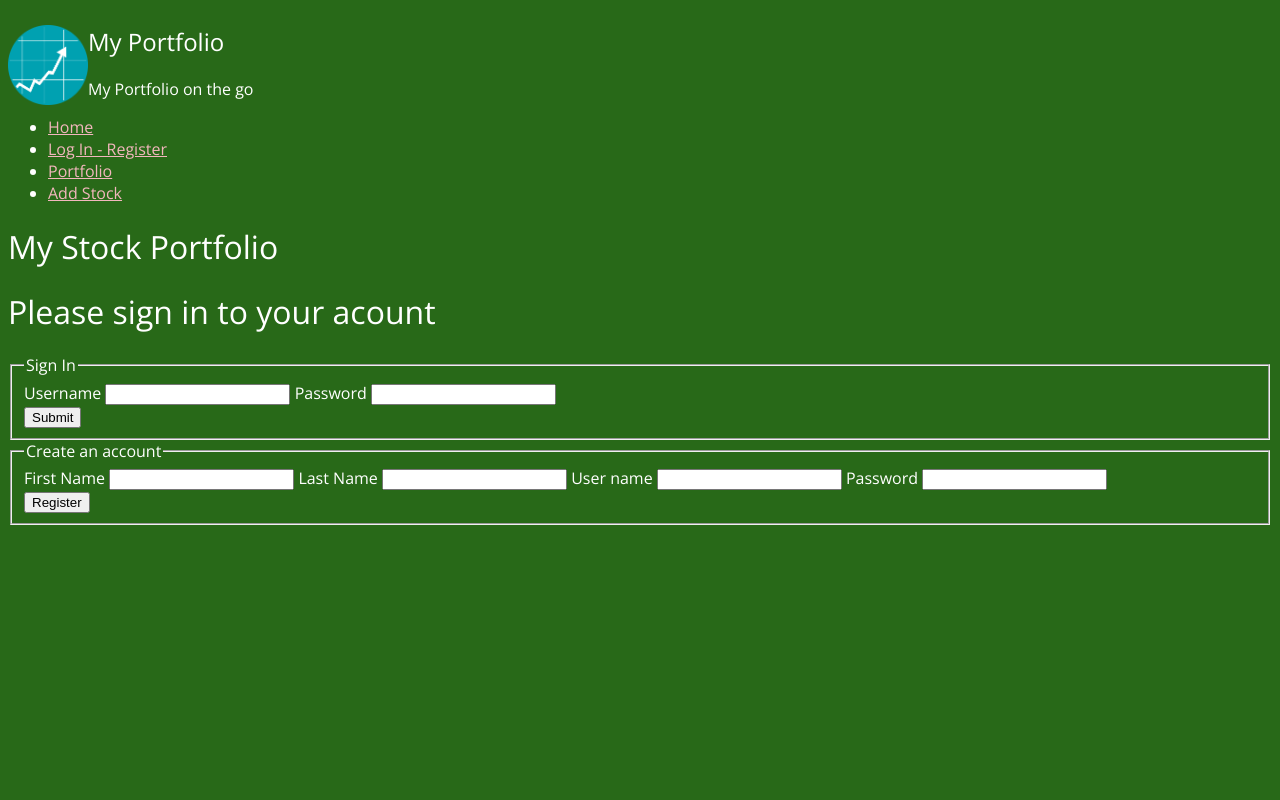
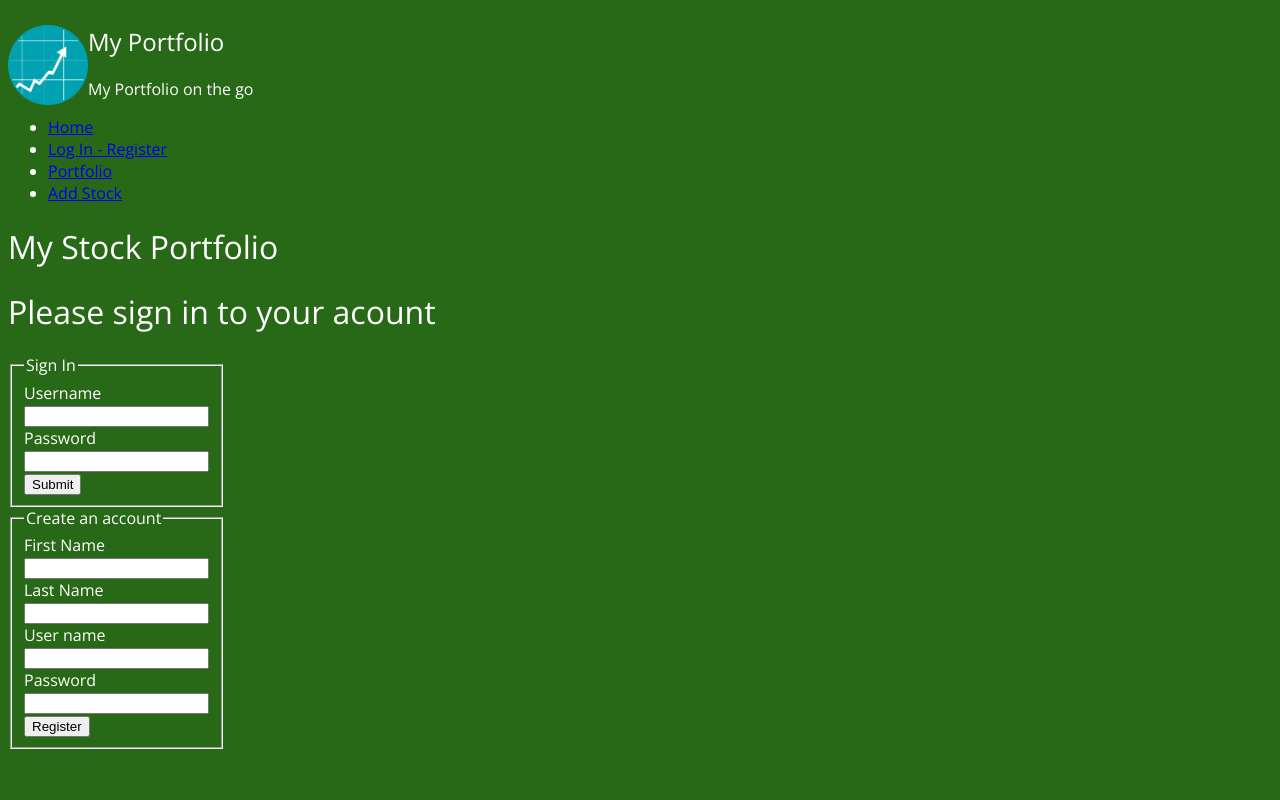
Before and after one commit to steveflys/stock-portfolio, a Python web app: template stock_portfolio/templates/login.jinja2 in a window 1280 px wide. Run offline with Jinja, Linux system fonts and the light colour scheme; the template is opened without the code that fills it, so the values that code supplies are empty.

Commit message:
worked on the css

```diff
--- a/stock_portfolio/static/layout.css
+++ b/stock_portfolio/static/layout.css
@@ -11,3 +11,7 @@ nav, article, aside, footer section {
     color: black;
     text-decoration: none;
   }
+  form {
+    width: 200px;
+
+  }
--- a/stock_portfolio/static/modules.css
+++ b/stock_portfolio/static/modules.css
@@ -7,6 +7,9 @@ body {
 }
 img {
     width: 80px;
+}
+form {
+  width: 200px;
 }
 h1,
 h2,
@@ -20,7 +23,7 @@ h6 {
 p {
   font-weight: 300;
 }
-.font-normal {
+/* .font-normal {
   font-weight: 400;
 }
 .font-semi-bold {
@@ -154,4 +157,4 @@ p {
   .starter-template .copyright {
     margin-top: 20px;
   }
-}
+} */
--- a/stock_portfolio/static/theme.css
+++ b/stock_portfolio/static/theme.css
@@ -1,4 +1,4 @@
-@import url(//fonts.googleapis.com/css?family=Open+Sans:300,400,600,700);
+/* @import url(//fonts.googleapis.com/css?family=Open+Sans:300,400,600,700);
 body {
   font-family: "Open Sans", "Helvetica Neue", Helvetica, Arial, sans-serif;
   font-weight: 300;
@@ -151,4 +151,4 @@ p {
   .starter-template .copyright {
     margin-top: 20px;
   }
-}
+} */
--- a/stock_portfolio/templates/index.jinja2
+++ b/stock_portfolio/templates/index.jinja2
@@ -4,5 +4,6 @@
     {% block content %}
     <main>
       <h3>Please login or register to view and manage your portfolio.</h3>
+      <img id="bkgnd_logo" src="./static/stock.jpg" alt="">
     </main>
     {% endblock content %}
```
Also changed, not shown: stock_portfolio/static/stock-market.jpg (renamed from stock_portfolio/templates/stock-market.jpg).
